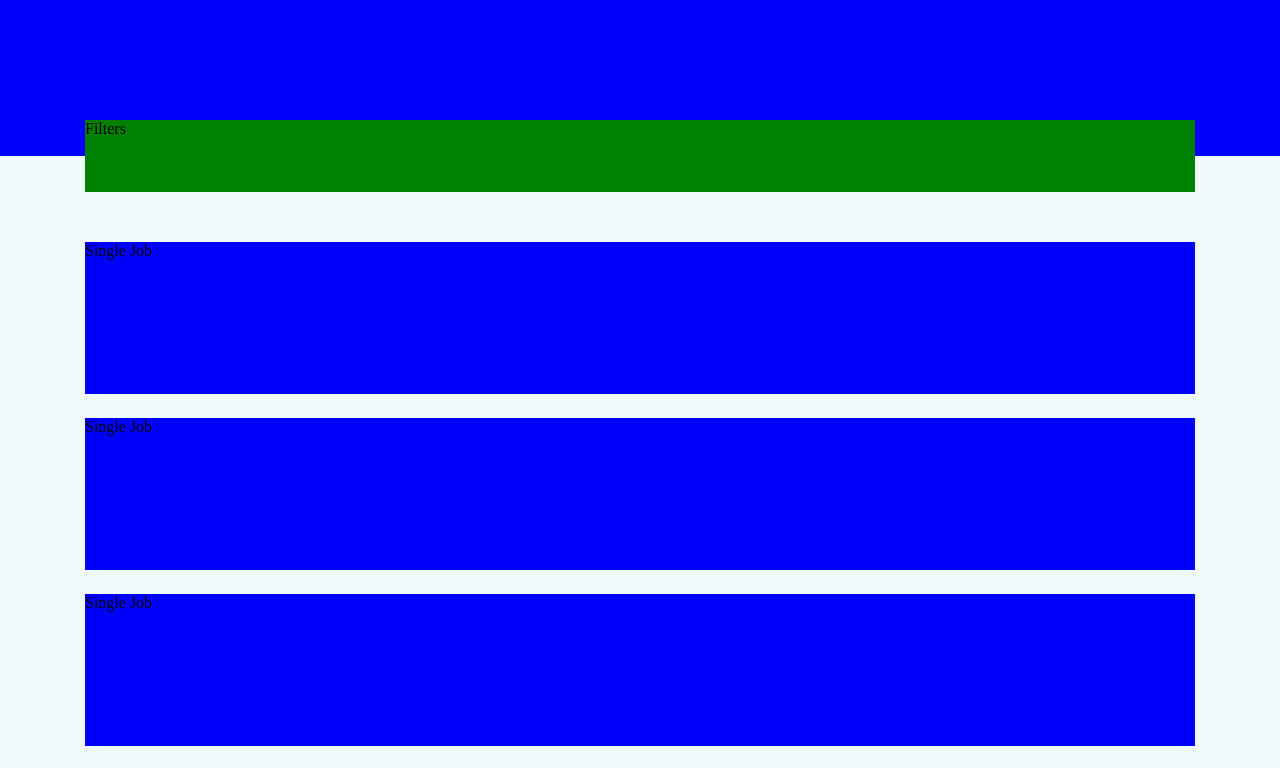
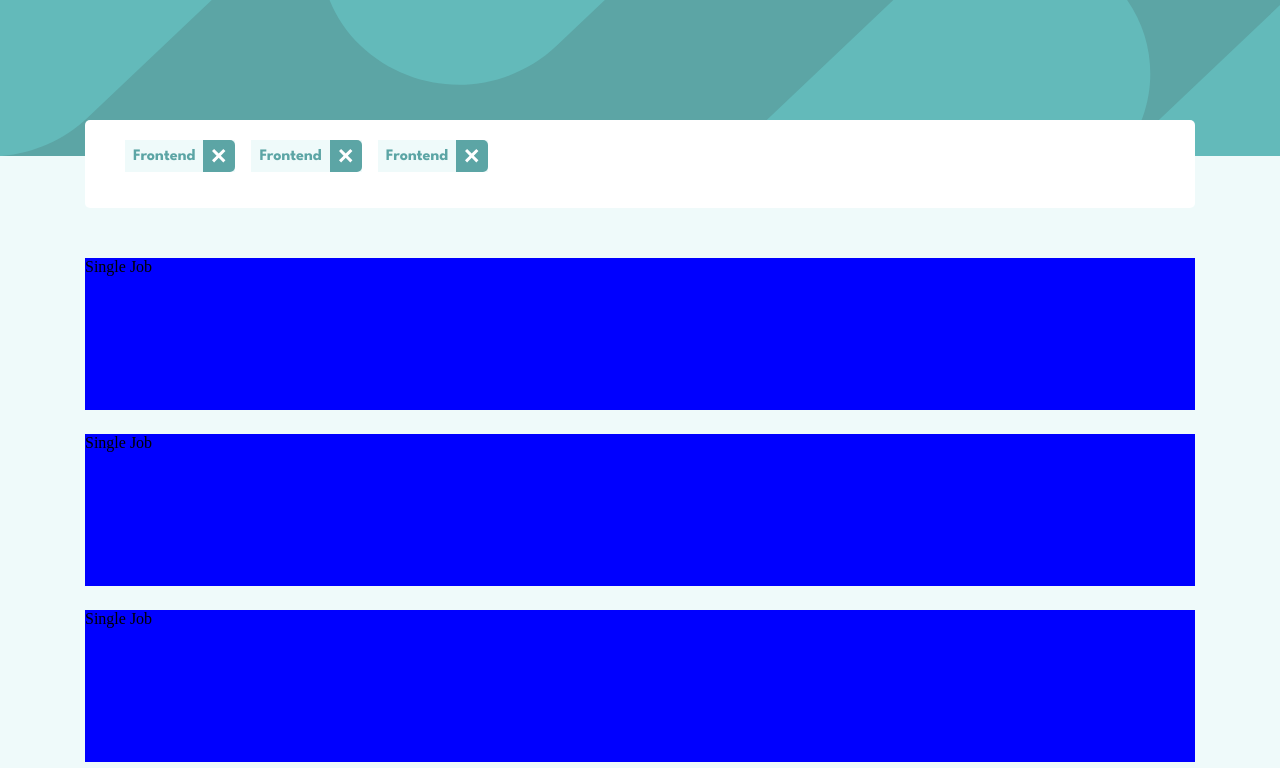
Before and after one commit to ahmetayyildiz66/job-listings-with-filtering, a Vue app: page / in a window 1280 px wide. Shown: the top 768 px of the page. Built offline with nearby package versions, Linux system fonts and the light colour scheme; the HTML template or start-up script is replaced by a standard one.

Commit message:
filters: add filters and design

```diff
--- a/src/App.vue
+++ b/src/App.vue
@@ -2,7 +2,7 @@
   <div class="app">
     <TheHeader />
     <main class="main">
-      <div class="filters">Filters</div>
+      <JobFilters />
       <div class="jobs">
         <div class="jobs__job">Single Job</div>
         <div class="jobs__job">Single Job</div>
@@ -16,6 +16,7 @@
 
 <script lang="ts" setup>
 import TheHeader from "./components/TheHeader.vue";
+import JobFilters from "./components/JobFilters.vue";
 </script>
 
 <style lang="scss">
@@ -30,12 +31,6 @@ import TheHeader from "./components/TheHeader.vue";
 .main {
   max-width: 32.7rem;
   margin: 0 auto;
-}
-
-.filters {
-  min-height: 7.2rem;
-  background-color: green;
-  transform: translateY(-3.6rem);
 }
 
 .jobs {
--- /dev/null
+++ b/src/components/FilterButton.vue
@@ -0,0 +1,49 @@
+<template>
+  <button class="filter-btn">
+    <span class="filter-btn__tag">Frontend</span>
+    <span class="filter-btn__remove">
+      <RemoveIcon fill-color="var(--clr-white)" :width="14" :height="14" />
+    </span>
+  </button>
+</template>
+
+<script lang="ts" setup>
+import RemoveIcon from "./icons/RemoveIcon.vue";
+</script>
+
+<style lang="scss" scoped>
+.filter-btn {
+  height: 3.2rem;
+  border: none;
+  font-family: "League Spartan", sans-serif;
+  font-weight: 700;
+  font-size: 1.6rem;
+  background-color: var(--clr-secondary);
+  color: var(--clr-primary);
+  display: flex;
+  align-items: center;
+
+  &__tag {
+    padding: 4px 0 4px 8px;
+  }
+
+  &__remove {
+    display: flex;
+    align-items: center;
+    justify-content: center;
+    height: 3.2rem;
+    width: 3.2rem;
+    background-color: var(--clr-primary);
+    border-top-right-radius: var(--size-border-radius);
+    border-bottom-right-radius: var(--size-border-radius);
+    height: 100%;
+    margin-left: 0.8rem;
+    transition: all 0.3s;
+
+    &:hover {
+      cursor: pointer;
+      background-color: var(--clr-remove-bg);
+    }
+  }
+}
+</style>
--- /dev/null
+++ b/src/components/JobFilters.vue
@@ -0,0 +1,35 @@
+<template>
+  <section class="filters">
+    <FilterButton />
+    <FilterButton />
+    <FilterButton />
+  </section>
+</template>
+
+<script lang="ts" setup>
+import FilterButton from "./FilterButton.vue";
+</script>
+
+<style lang="scss" scoped>
+.filters {
+  display: flex;
+  flex-wrap: wrap;
+  min-height: 7.2rem;
+  background-color: green;
+  transform: translateY(-3.6rem);
+  padding: 2rem 1.9rem;
+  border-radius: var(--size-border-radius);
+  background-color: var(--clr-white);
+
+  & > *:not(:last-child) {
+    margin-right: 1.6rem;
+    margin-bottom: 1.6rem;
+  }
+}
+
+@media only screen and (min-width: 376px) {
+  .filters {
+    padding: 2rem 4rem;
+  }
+}
+</style>
--- a/src/components/TheHeader.vue
+++ b/src/components/TheHeader.vue
@@ -9,15 +9,13 @@ console.log("hey");
 <style lang="scss" scoped>
 .header {
   height: 15.6rem;
-  background-color: red;
-  // background-image: url("../assets/bg-header-desktop.svg");
-  // background-repeat: no-repeat;
-  // background-color: var(--clr-primary);
+  background-color: var(--clr-primary);
+  background-image: url("../assets/bg-header-mobile.svg");
 }
 
 @media only screen and (min-width: 376px) {
   .header {
-    background-color: blue;
+    background-image: url("../assets/bg-header-desktop.svg");
   }
 }
 </style>
--- /dev/null
+++ b/src/components/icons/RemoveIcon.vue
@@ -0,0 +1,28 @@
+<template>
+  <svg xmlns="http://www.w3.org/2000/svg" :width="width" :height="height">
+    <path
+      :fill="fillColor"
+      fill-rule="evenodd"
+      d="M11.314 0l2.121 2.121-4.596 4.596 4.596 4.597-2.121 2.121-4.597-4.596-4.596 4.596L0 11.314l4.596-4.597L0 2.121 2.121 0l4.596 4.596L11.314 0z"
+    />
+  </svg>
+</template>
+
+<script lang="ts" setup>
+import { defineProps } from "vue";
+const props = defineProps({
+  width: {
+    type: Number,
+    default: 48,
+  },
+  height: {
+    type: Number,
+    default: 48,
+  },
+  fillColor: {
+    type: String,
+    default: "fillColor",
+  },
+});
+console.log("props: ", props);
+</script>
--- a/src/style/_colors.scss
+++ b/src/style/_colors.scss
@@ -1,4 +1,6 @@
 :root {
   --clr-primary: rgb(92, 165, 165);
   --clr-secondary: rgb(239, 250, 250);
+  --clr-white: rgb(255, 255, 255);
+  --clr-remove-bg: rgb(43, 57, 57);
 }
--- /dev/null
+++ b/src/style/_typography.scss
@@ -0,0 +1 @@
+@import url("https://fonts.googleapis.com/css2?family=League+Spartan:wght@400;700&display=swap");
--- /dev/null
+++ b/src/style/_variables.scss
@@ -0,0 +1,3 @@
+:root {
+  --size-border-radius: 0.5rem;
+}
--- a/src/style/main.scss
+++ b/src/style/main.scss
@@ -1,3 +1,5 @@
 @import "./base";
+@import "./typography";
 @import "./breakpoints";
 @import "./colors";
+@import "./variables";
```
